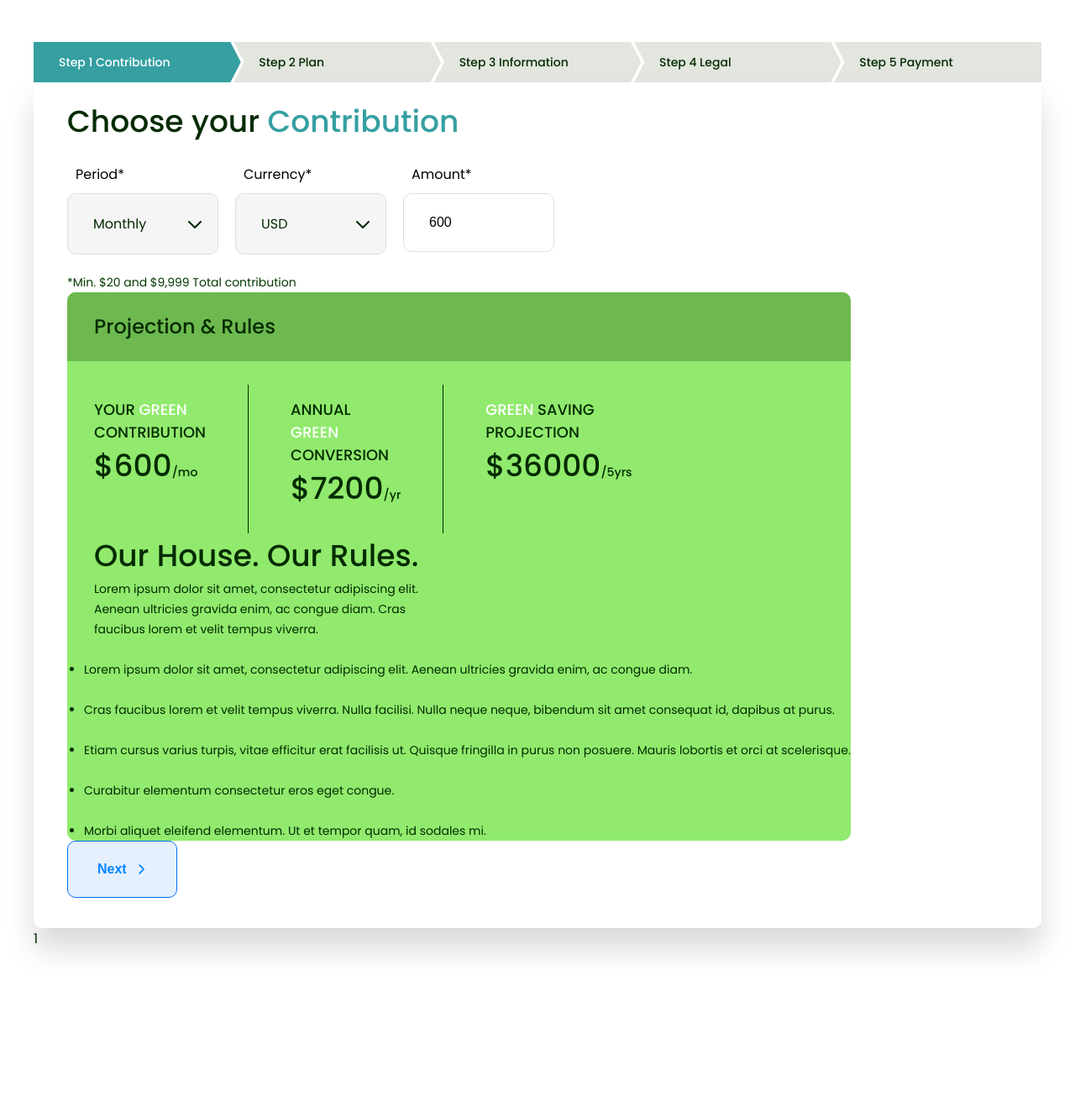
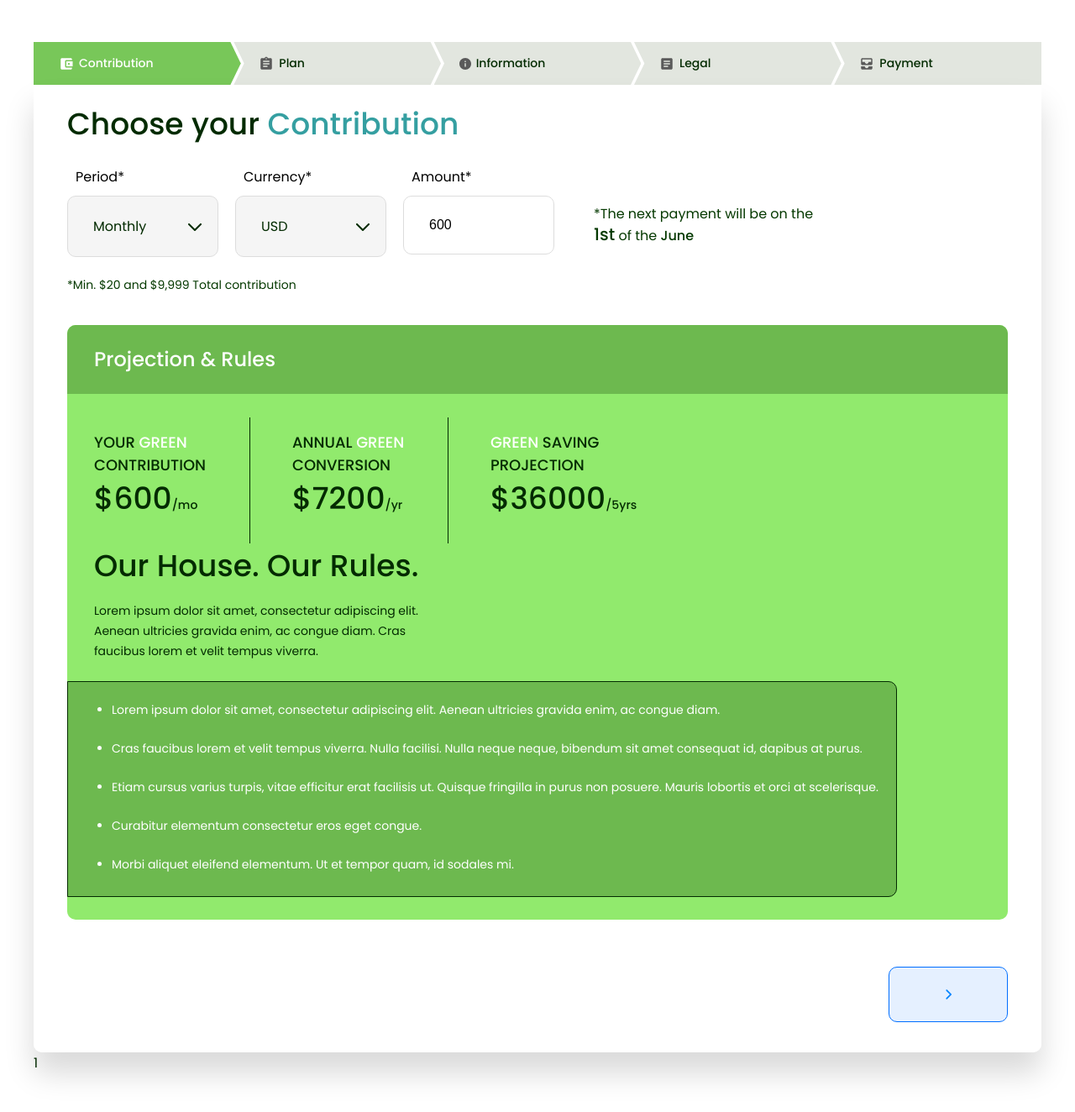
Before and after one commit to Ilia1997/esi, a Svelte app: page / in a window 1280 px wide. Shown: the top 1324 px of the page at 84% size. Before the commit the page ends 1180 px from the top, so only its background shows below. Built offline with nearby package versions, Linux system fonts and the light colour scheme.

Commit message:
update first step and head steps style

```diff
--- a/src/components/HeadSteps.svelte
+++ b/src/components/HeadSteps.svelte
@@ -1,65 +1,119 @@
 <script>
-  import {stepCounter} from '../stores/store'
-  import { onDestroy } from 'svelte';
+  import { stepCounter, headSteps } from "../stores/store";
+  import { onDestroy } from "svelte";
   let stepCountValue;
-  const unsubscribe = stepCounter.subscribe(value => {
+  const unsubscribe = stepCounter.subscribe((value) => {
     stepCountValue = value;
   });
-  onDestroy(unsubscribe)
+ function setStep(){
+   let stepValue = this.getAttribute("data-step");
+   $stepCounter = parseInt(stepValue);
+   console.log($stepCounter)
+ }
+  onDestroy(unsubscribe);
 </script>
 
 <div class="head__steps">
-    <div class="head__step" class:visited ={stepCountValue > 0}>Step 1 Contribution</div>
-    <div class="head__step" class:visited ={stepCountValue > 1}>Step 2 Plan</div>
-    <div class="head__step" class:visited ={stepCountValue > 2}>Step 3 Information</div>
-    <div class="head__step" class:visited ={stepCountValue > 3}>Step 4 Legal</div>
-    <div class="head__step" class:visited ={stepCountValue > 4}>Step 5 Payment</div>
+  <div class="head__step" class:visited={$headSteps.firstStep} on:click={setStep}  data-step='1'>
+    <svg
+      xmlns="http://www.w3.org/2000/svg"
+      width="24"
+      height="24"
+      viewBox="0 0 24 24"
+      fill="none"
+      class="svg__icon"
+    >
+      <path
+        d="M21 18V19C21 20.1 20.1 21 19 21H5C3.89 21 3 20.1 3 19V5C3 3.9 3.89 3 5 3H19C20.1 3 21 3.9 21 5V6H12C10.89 6 10 6.9 10 8V16C10 17.1 10.89 18 12 18H21ZM12 16H22V8H12V16ZM16 13.5C15.17 13.5 14.5 12.83 14.5 12C14.5 11.17 15.17 10.5 16 10.5C16.83 10.5 17.5 11.17 17.5 12C17.5 12.83 16.83 13.5 16 13.5Z"
+        fill="white"
+      />
+    </svg><span>Contribution</span>
+  </div>
+  <div class="head__step" class:visited={$headSteps.secondStep}  on:click={setStep} data-step='2'>
+    <svg xmlns="http://www.w3.org/2000/svg" width="24" height="24" viewBox="0 0 24 24" fill="none" class="svg__icon">
+      <path d="M19 3H14.82C14.4 1.84 13.3 1 12 1C10.7 1 9.6 1.84 9.18 3H5C3.9 3 3 3.9 3 5V19C3 20.1 3.9 21 5 21H19C20.1 21 21 20.1 21 19V5C21 3.9 20.1 3 19 3ZM12 3C12.55 3 13 3.45 13 4C13 4.55 12.55 5 12 5C11.45 5 11 4.55 11 4C11 3.45 11.45 3 12 3ZM14 17H7V15H14V17ZM17 13H7V11H17V13ZM17 9H7V7H17V9Z" fill="white"/>
+      </svg>
+    <span>Plan</span>
+  </div>
+  <div class="head__step" class:visited={$headSteps.thirdStep} data-step='3'>
+    <svg xmlns="http://www.w3.org/2000/svg" width="20" height="20" viewBox="0 0 20 20" fill="none" class="svg__icon">
+      <path d="M10 0C4.48 0 0 4.48 0 10C0 15.52 4.48 20 10 20C15.52 20 20 15.52 20 10C20 4.48 15.52 0 10 0ZM11 15H9V9H11V15ZM11 7H9V5H11V7Z" fill="white"/>
+      </svg>
+    <span>Information</span>
+  </div>
+  <div class="head__step" class:visited={$headSteps.fourthStep} data-step='4'>
+    <svg xmlns="http://www.w3.org/2000/svg" width="24" height="24" viewBox="0 0 24 24" fill="none" class="svg__icon">
+      <path d="M19 3H5C3.9 3 3 3.9 3 5V19C3 20.1 3.9 21 5 21H19C20.1 21 21 20.1 21 19V5C21 3.9 20.1 3 19 3ZM14 17H7V15H14V17ZM17 13H7V11H17V13ZM17 9H7V7H17V9Z" fill="white"/>
+      </svg>
+    <span>Legal</span>
+  </div>
+  <div class="head__step" class:visited={$headSteps.fifthStep} data-step='5'>
+    <svg xmlns="http://www.w3.org/2000/svg" width="24" height="24" viewBox="0 0 24 24" fill="none" class="svg__icon">
+      <path d="M19 3H5C3.9 3 3 3.9 3 5V12C3 13.1 3.9 14 5 14H19C20.1 14 21 13.1 21 12V5C21 3.9 20.1 3 19 3ZM19 9H15C15 10.62 13.62 12 12 12C10.38 12 9 10.62 9 9H5V5H19V9ZM15 16H21V19C21 20.1 20.1 21 19 21H5C3.9 21 3 20.1 3 19V16H9C9 17.66 10.34 19 12 19C13.66 19 15 17.66 15 16Z" fill="white"/>
+      </svg>
+    <span>Payment</span>
+  </div>
 </div>
 
-
 <style>
-    .head__steps{
+  .head__steps {
     display: flex;
   }
-    .head__step.visited{
+  .head__step {
+    display: flex;
+    align-items: center;
+    pointer-events: none;
+  }
+  svg.svg__icon {
+    padding-right: 6px;
+  }
+  svg.svg__icon path {
+    fill: #5a5a5a;
+  }
+  .visited svg.svg__icon path {
+    fill: #fff;
+  }
+  .head__step.visited {
+    pointer-events: auto;
     color: white;
   }
-    .head__step:nth-child(1).visited{
-      background: #359FA1;
+  .head__step:nth-child(1).visited {
+    background: #78c759;
   }
-    .head__step:nth-child(2).visited{
-      background: #2C8486;
+  .head__step:nth-child(2).visited {
+    background: #6db94f;
   }
-    .head__step:nth-child(3).visited{
-      background: #236A6B;
+  .head__step:nth-child(3).visited {
+    background: #5b9c42;
   }
-    .head__step:nth-child(4).visited{
-      background: #1A4F50;
+  .head__step:nth-child(4).visited {
+    background: #4e8538;
   }
-    .head__step:nth-child(5).visited{
-      background: #113535;
+  .head__step:nth-child(5).visited {
+    background: #3e6b2c;
   }
 
-    .head__step{
+  .head__step {
     width: 100%;
-      background: #E2E6DF;
+    background: #e2e6df;
     padding: 13.5px 30px;
     font-weight: 500;
     font-size: 14px;
     line-height: 21px;
+    cursor: pointer;
   }
-    .head__step:nth-child(1){
+  .head__step:nth-child(1) {
     max-width: 260px;
     clip-path: polygon(0% 0%, 95% 0, 100% 50%, 95% 100%, 0% 100%);
   }
-    .head__step:nth-child(2),.head__step:nth-child(3),.head__step:nth-child(4){
+  .head__step:nth-child(2),
+  .head__step:nth-child(3),
+  .head__step:nth-child(4) {
     margin-left: -0.7%;
-      clip-path:  polygon(95% 0, 100% 50%, 95% 100%, 0% 100%, 5% 50%, 0% 0%)
-
+    clip-path: polygon(95% 0, 100% 50%, 95% 100%, 0% 100%, 5% 50%, 0% 0%);
   }
-    .head__step:last-child{
+  .head__step:last-child {
     margin-left: -0.7%;
     clip-path: polygon(100% 0, 100% 50%, 100% 100%, 0% 100%, 5% 50%, 0% 0%);
   }
-
 </style>
--- a/src/components/buttons/ButtonRight.svelte
+++ b/src/components/buttons/ButtonRight.svelte
@@ -1,5 +1,4 @@
 <button class="btn" on:click>
-  Next
   <svg
     xmlns="http://www.w3.org/2000/svg"
     width="14"
@@ -16,12 +15,15 @@
 
 <style>
   .btn {
+    width: 142px;
+    height: 66px;
+    display: flex;
+    justify-content: center;
     background: rgba(0, 110, 255, 0.1);
     border: 1px solid #006eff;
     color: #0085ff;
   }
   .btn svg {
-    margin-left: 10px;
   }
   .btn:hover {
     background: #006eff;
--- a/src/components/contributions/Contribution.svelte
+++ b/src/components/contributions/Contribution.svelte
@@ -1,6 +1,6 @@
 <script>
   import Form from "./Form.svelte";
-  import { incrementStep, contributionData } from "../../stores/store";
+  import { incrementStep, contributionData, headSteps } from "../../stores/store";
   import { beforeUpdate,  onDestroy } from "svelte";
   import Rules from "./Rules.svelte";
 import ButtonRight from "../buttons/ButtonRight.svelte";
@@ -8,11 +8,9 @@ import ButtonRight from "../buttons/ButtonRight.svelte";
   let amountErrorMessage = 'Error message',
       amountErrorMessageState = false;
   function changeStep() {
-    console.log('here click')
     if (validateAmount()) {
-      console.log('here')
+      $headSteps.secondStep = true;
       if (changeCounter === 0) {
-        console.log('here', changeCounter)
         incrementStep();
         changeCounter += 1;
       }
@@ -41,11 +39,11 @@ import ButtonRight from "../buttons/ButtonRight.svelte";
     // if period monthly - set current value
     if (data.period === "Monthly") {
       moVal = data.amount;
-      $contributionData.monthlyValue = data.amount;
+      $contributionData.monthlyValue = moVal;
       // if bi-monthly - divide value into two
     } else if (data.period === "Bi-Monthly") {
-      moVal = data.amount / 2;
-      $contributionData.monthlyValue = data.amount / 2;
+      moVal = data.amount * 2;
+      $contributionData.monthlyValue = moVal;
     }
     yrVal = moVal * 12;
     fiveYrVal = yrVal * 5;
@@ -69,27 +67,30 @@ import ButtonRight from "../buttons/ButtonRight.svelte";
               Your <span>Green</span>
               Contribution
             </div>
-            <div class="rules__val">
+            <div class="rules__val__wrapper">   <div class="rules__val">
               {data.currencySymbol}{moVal ? moVal : 0}<span>/mo</span
               >
-            </div>
+            </div></div>
+
           </div>
           <div class="rules__item center">
             <div class="rules_text">
               Annual <span>Green</span> Conversion
             </div>
-            <div class="rules__val">
+            <div class="rules__val__wrapper">            <div class="rules__val">
               {data.currencySymbol}{yrVal}<span>/yr</span>
-            </div>
+            </div></div>
+
           </div>
           <div class="rules__item">
             <div class="rules_text">
               <span>Green</span>
               Saving Projection
             </div>
-            <div class="rules__val">
+            <div class="rules__val__wrapper">            <div class="rules__val">
               {data.currencySymbol}{fiveYrVal}<span>/5yrs</span>
-            </div>
+            </div></div>
+
           </div>
         </div>
         <Rules />
@@ -116,19 +117,21 @@ import ButtonRight from "../buttons/ButtonRight.svelte";
 
   .contribution__main {
     display: flex;
+    width: 100%;
     padding: 20px 40px 36px 40px;
   }
 
   .rules {
     background: #91EA6D;
     border-radius: 10px;
+    margin-top: 36px;
     overflow: hidden;
   }
   .rules__head {
     font-weight: 500;
     font-size: 24px;
     line-height: 36px;
-    color: #032b01;
+    color: #fff;
     background: #6DB94F;
     padding: 23px 32px;
   }
@@ -164,7 +167,15 @@ import ButtonRight from "../buttons/ButtonRight.svelte";
   .rules_text span {
     color: #fff;
   }
+  .rules__val__wrapper{
+    height: 54px;
+    width: 135px;
+    position: relative;
+  }
   .rules__val {
+    position: absolute;
+    top: 0;
+    left: 0;
     font-weight: 500;
     font-size: 36px;
     line-height: 54px;
@@ -187,10 +198,11 @@ import ButtonRight from "../buttons/ButtonRight.svelte";
     font-size: 36px;
     line-height: 54px;
   }
-  .contribution__head {
-  }
+
   .contribution__footer {
+    margin: 56px 0 0 0 ;
     display: flex;
+    justify-content: flex-end;
     position: relative;
   }
 </style>
--- a/src/components/contributions/Form.svelte
+++ b/src/components/contributions/Form.svelte
@@ -1,11 +1,21 @@
 <script>
-   import {contributionData} from '../../stores/store'
+  import { contributionData } from "../../stores/store";
+  import {afterUpdate} from 'svelte'
   let currentPeriod = "Monthly";
   let currentCurrency = "USD";
   let activePeriod = false;
   let activeCurrency = false;
   let periods = ["Monthly", "Bi-Monthly"];
   let currencys = ["USD", "EUR", "CAD", "CHF", "GBP", "JPY"];
+
+
+  let nextPaymentDay = 1;
+  const months = ['January', 'February', 'March', 'April', 'May', 'June', 'July', 'August', 'September', 'October', 'November', 'December'];
+  let currentMonthIndex =  new Date().getMonth();
+  let currentDay = new Date().getDate()
+  let paymentMounthIndex = currentMonthIndex + 1
+  $: nextPaymentMonth =  months[paymentMounthIndex];
+
 
   let currencySymbols = {
     USD: "$",
@@ -15,26 +25,36 @@
     GBP: "£",
     JPY: "¥",
   };
-
+  afterUpdate(()=>{
+    // if period bi-monthly set next payment day and payment mounth
+    if( $contributionData.period === "Bi-Monthly"){
+      if(currentDay < 15){
+        paymentMounthIndex = currentMonthIndex;
+        nextPaymentDay = 15;
+      }else if(currentDay >= 15){
+        paymentMounthIndex = currentMonthIndex + 1;
+        nextPaymentDay = 1;
+      }
+   }else {
+    paymentMounthIndex = currentMonthIndex + 1;
+    nextPaymentDay = 1;
+   }
+  })
   function setPeriod(value) {
     currentPeriod = value;
     // set data to our store
-    $contributionData.period = value
-
+    $contributionData.period = value;
   }
   function showCurrency(value) {
     currentCurrency = value;
     // set data to our store
-    $contributionData.currency = value
-    $contributionData.currencySymbol = currencySymbols[value]
+    $contributionData.currency = value;
+    $contributionData.currencySymbol = currencySymbols[value];
   }
-
-
-
 </script>
 
 <div class="contribution__form">
-  <form  on:submit|preventDefault>
+  <form on:submit|preventDefault>
     <div class="period">
       <div class="label__text">Period*</div>
       <div class="dropdown__wrapper">
@@ -103,7 +123,21 @@
 
     <div class="amount">
       <label class="label__text" for="amount">Amount*</label>
-      <input type="number" bind:value={$contributionData.amount} min="20" max="9999" maxlength="4" onKeyPress="if(this.value.length==4) return false;"/>
+      <input
+        type="number"
+        bind:value={$contributionData.amount}
+        on:mousewheel={(e)=>{e.target.blur()}}
+        min="20"
+        max="9999"
+        maxlength="4"
+        onKeyPress="if(this.value.length==4) return false;"
+      />
+    </div>
+    <div class="next__payment">
+      *The next payment will be on the <span class="payment__day"
+        >{nextPaymentDay}st</span
+      >
+      of the <span>{nextPaymentMonth}</span>
     </div>
   </form>
   <div class="contribution__help--text">
@@ -111,10 +145,10 @@
   </div>
 </div>
 
-
 <style>
   .contribution__form form {
     display: flex;
+    align-items: flex-end;
     margin-top: 14px;
   }
   .currency {
@@ -160,6 +194,20 @@
     line-height: 24px;
     color: #053900;
     margin-top: 24px;
+  }
+  .next__payment {
+    max-width: 266px;
+    margin: 0 0 10px 47px;
+    font-weight: 400;
+    font-size: 16px;
+    line-height: 24px;
+    color: #053900;
+  }
+  .next__payment span {
+    font-weight: 500;
+  }
+  .payment__day {
+    font-size: 20px;
   }
   .dropdown__wrapper {
     position: relative;
--- a/src/components/contributions/Rules.svelte
+++ b/src/components/contributions/Rules.svelte
@@ -6,11 +6,11 @@
       gravida enim, ac congue diam. Cras faucibus lorem et velit tempus viverra.
     </p>
   </div>
-
+  <div class="rules__list">
     <ul>
       <li>
-      Lorem ipsum dolor sit amet, consectetur adipiscing elit. Aenean ultricies
-      gravida enim, ac congue diam.
+        Lorem ipsum dolor sit amet, consectetur adipiscing elit. Aenean
+        ultricies gravida enim, ac congue diam.
       </li>
       <li>
         Cras faucibus lorem et velit tempus viverra. Nulla facilisi. Nulla neque
@@ -21,8 +21,11 @@
         fringilla in purus non posuere. Mauris lobortis et orci at scelerisque.
       </li>
       <li>Curabitur elementum consectetur eros eget congue.</li>
-    <li>Morbi aliquet eleifend elementum. Ut et tempor quam, id sodales mi.</li>
+      <li>
+        Morbi aliquet eleifend elementum. Ut et tempor quam, id sodales mi.
+      </li>
     </ul>
+  </div>
 </div>
 
 <style>
@@ -30,25 +33,37 @@
     width: 100%;
     height: 100%;
   }
-  .contribution__right__head{
+  .contribution__right__head {
     padding-left: 32px;
     max-width: 455px;
   }
-  .contribution__right h2,
-  .contribution__right p {
-  }
-  .contribution__right ul {
-    margin-top: 24px;
-    padding-left: 20px;
+  .contribution__right__head p {
+    margin-top: 14px;
     font-weight: 400;
     font-size: 14px;
     line-height: 24px;
     color: #032b01;
   }
+
+  .contribution__right ul {
+    padding-left: 20px;
+    font-weight: 400;
+    font-size: 14px;
+    line-height: 24px;
+    color: #FFFFFF;
+  }
   .contribution__right ul li {
-    margin-bottom: 24px;
+    margin-bottom: 22px;
   }
   .contribution__right ul li:last-child {
     margin-bottom: 0px;
   }
+  .rules__list {
+    margin: 24px 132px 27px 0;
+    padding: 21px 0 26px 32px;
+    background: #6db94f;
+    border: 1px solid #032b01;
+    border-top-right-radius: 10px;
+    border-bottom-right-radius: 10px;
+  }
 </style>
```
Also changed, not shown: src/App.svelte (+1 -17 lines), src/components/buttons/ButtonLeft.svelte (+6 -3 lines), src/components/plans/Plan.svelte (+11 -9 lines), src/stores/store.js (+10 -3 lines), src/functions/scroolToTop.js (added). Lines whose indentation alone changed are shown as unchanged.
